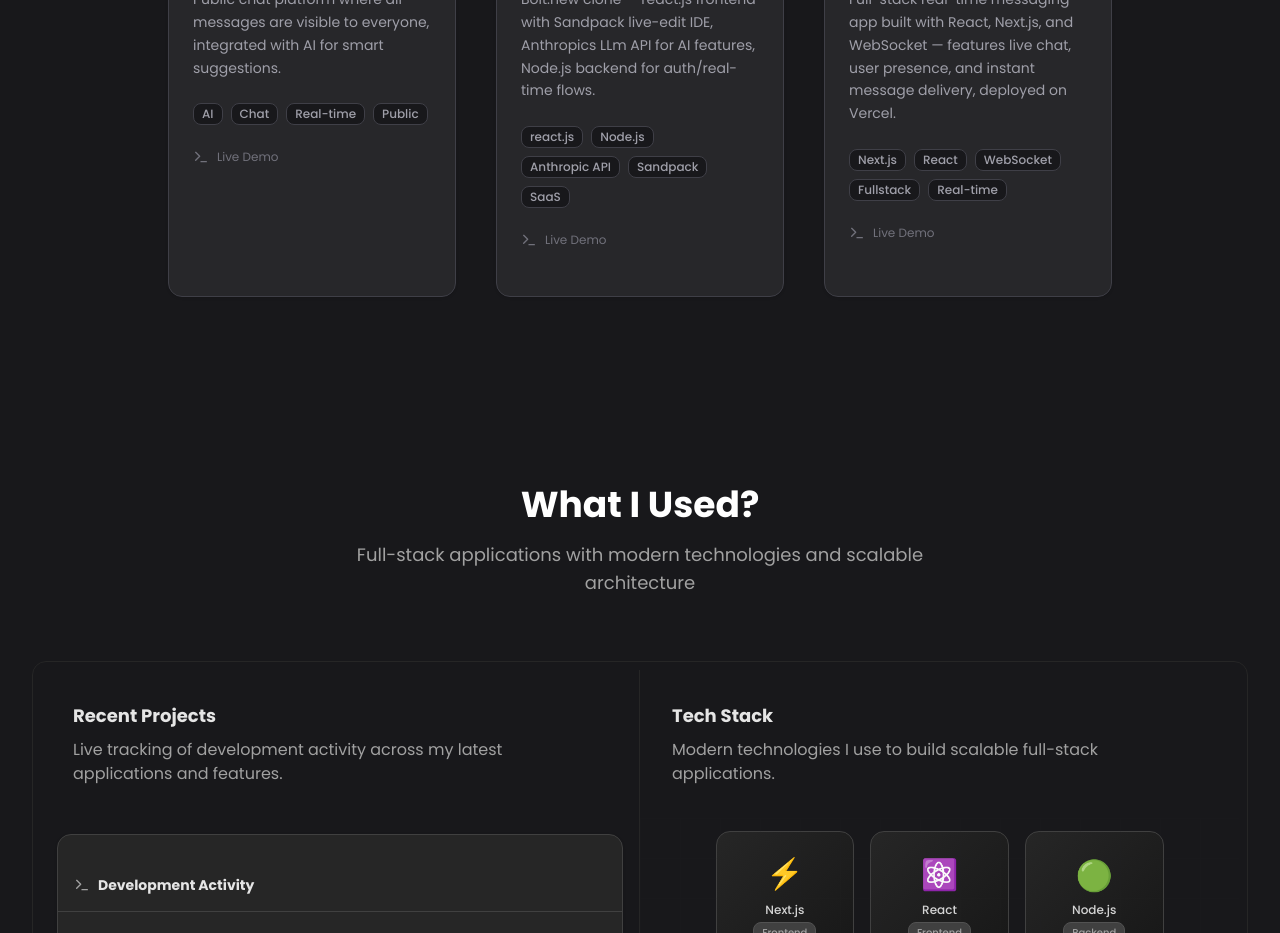
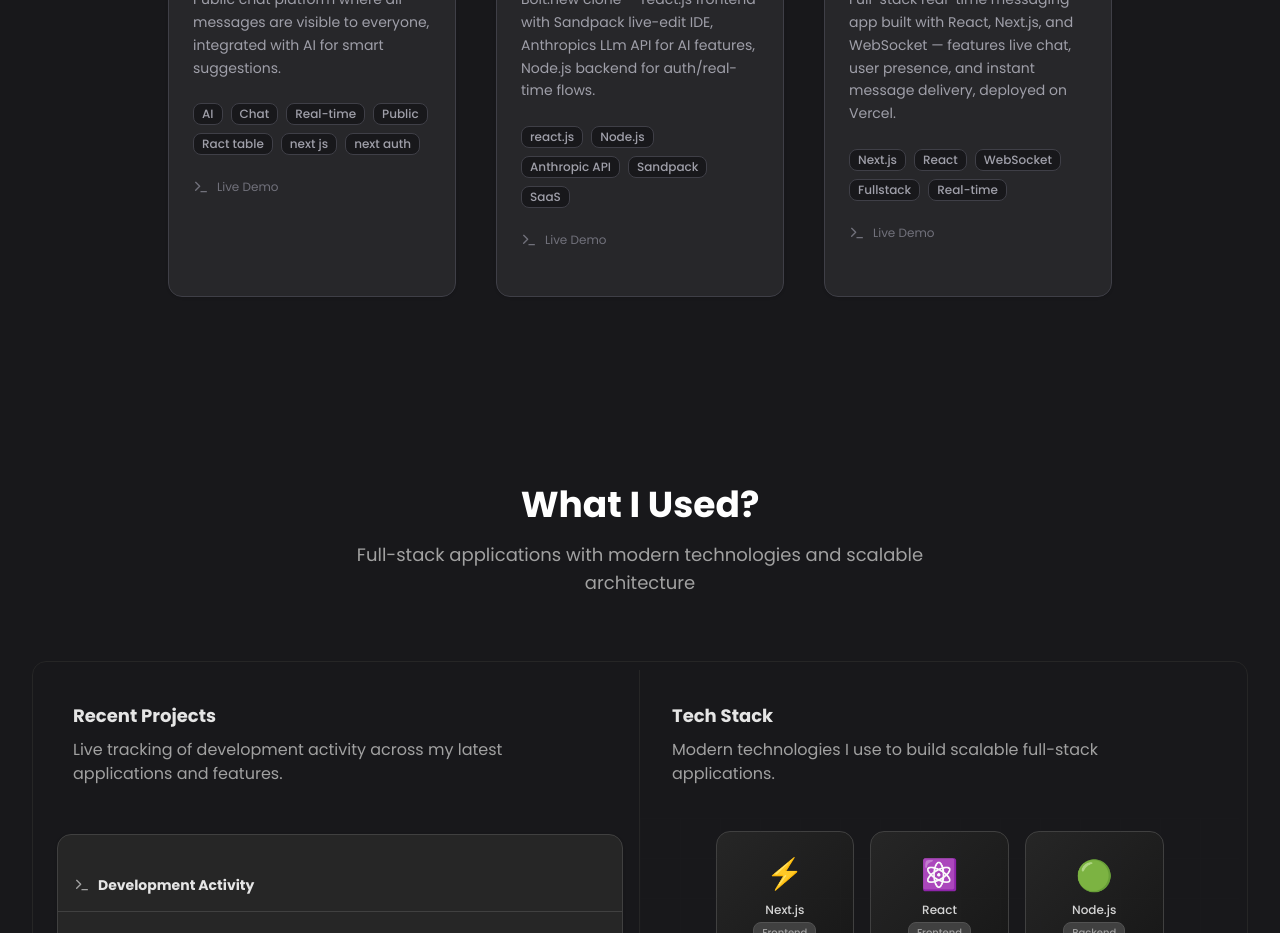
Before and after one commit to sagardot-dev/resume, a Next.js app: page / in a window 1280 px wide. Shown: the part 2520-3453 px from the top of the page. Built offline with nearby package versions, Linux system fonts and the light colour scheme.

Commit message:
.feature

```diff
--- a/src/components/portfolio.tsx
+++ b/src/components/portfolio.tsx
@@ -72,7 +72,7 @@
       description:
         "Public chat platform where all messages are visible to everyone, integrated with AI for smart suggestions.",
       link: "https://public-massage-app.vercel.app/",
-      tags: ["AI", "Chat", "Real-time", "Public"],
+      tags: ["AI", "Chat", "Real-time", "Public","Ract table", "next js", "next auth"],
       category: "ai",
     },
     {
```
